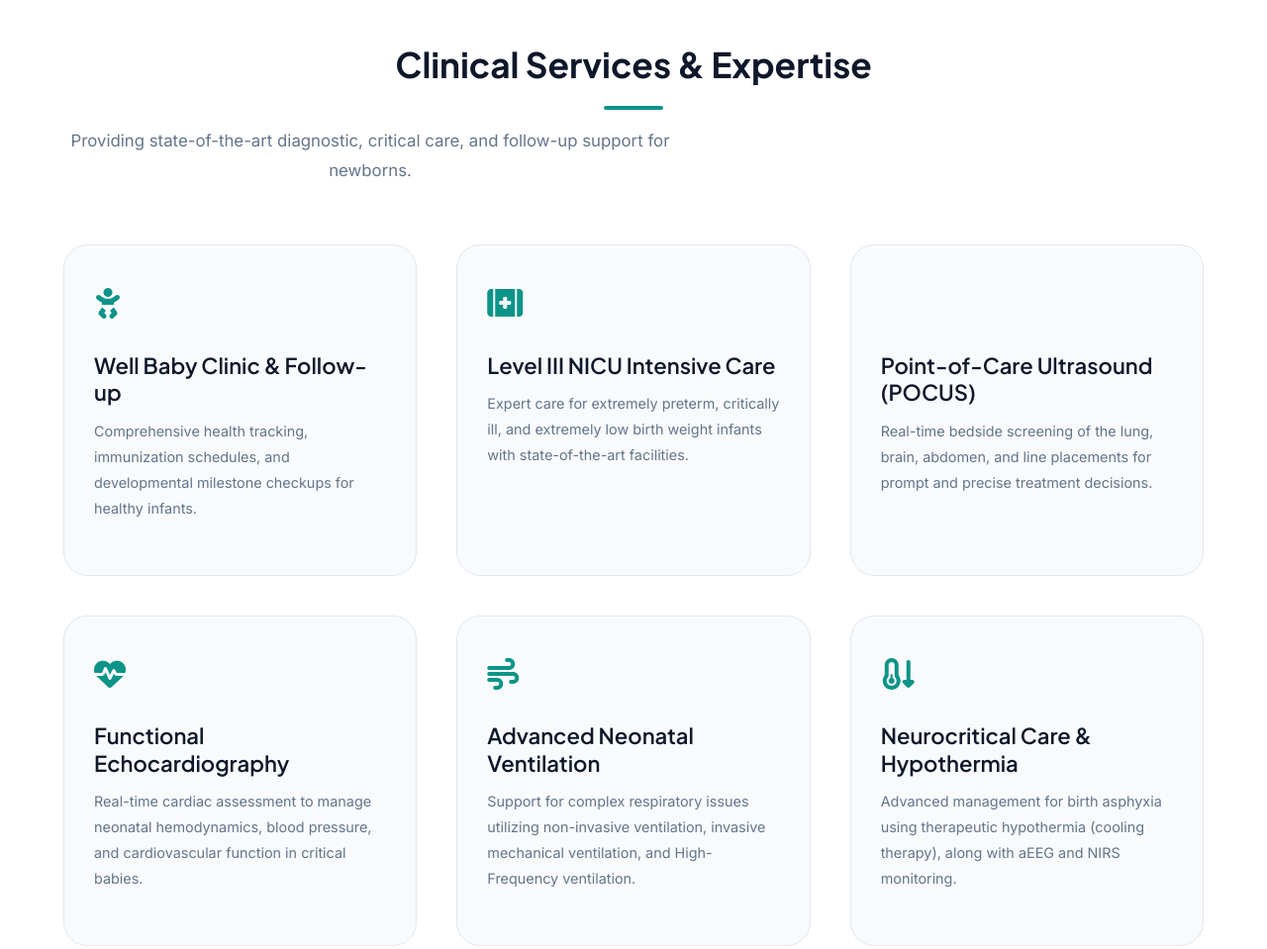
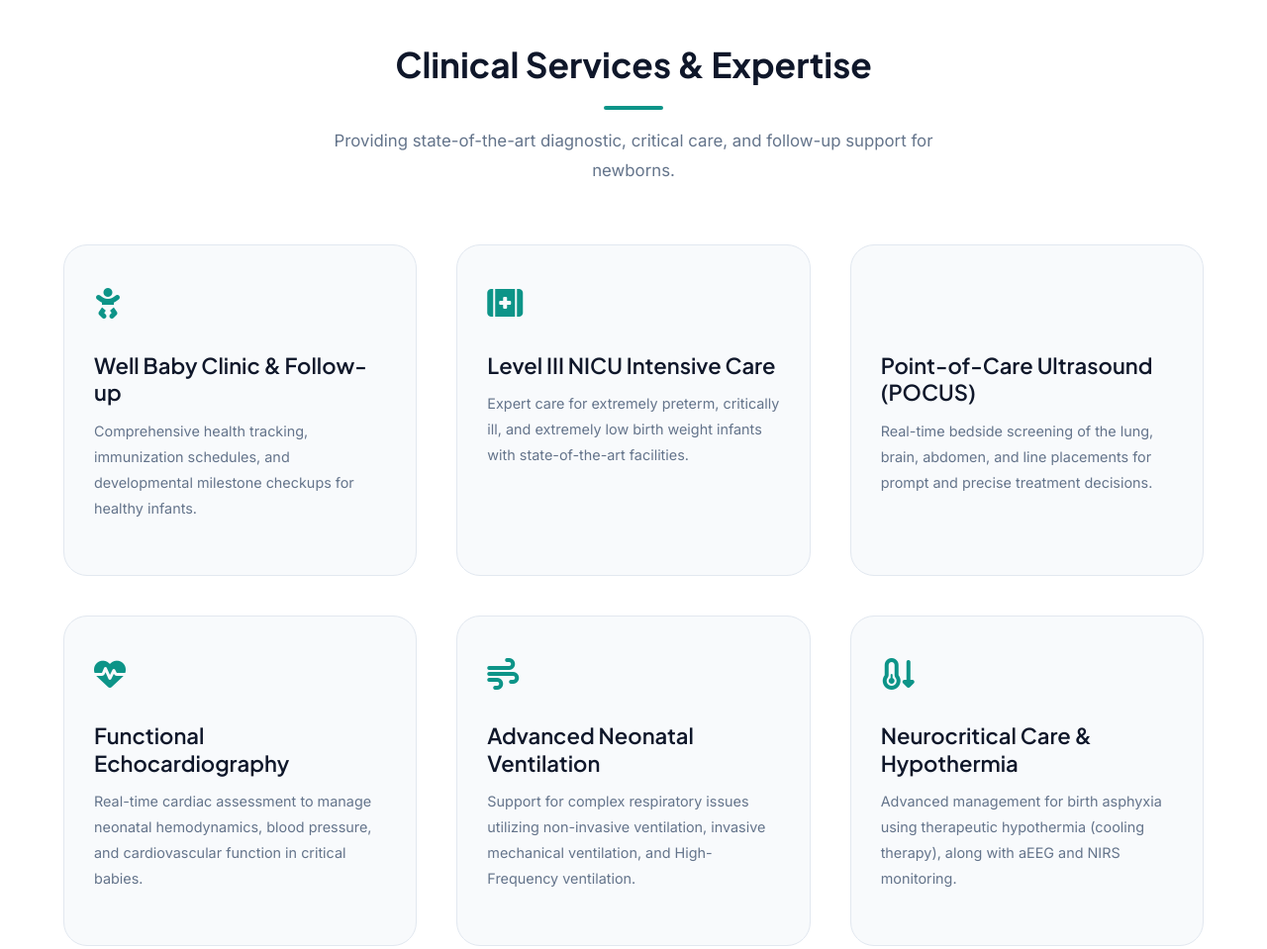
Before and after one commit to Muskannn03/Dr.-Arpit-Sohane, a plain HTML site: page index.html in a window 1280 px wide. Shown: the part 2780-3739 px from the top of the page at 99% size. Drawn offline with Linux system fonts and the light colour scheme.

Commit message:
Design update: Center align the section subtitles by setting auto horizontal margins on constrained paragraphs

```diff
--- a/styles.css
+++ b/styles.css
@@ -927,7 +927,8 @@ img {
 }
 
 .section-subtitle {
-    margin-top: 16px;
+    margin: 16px auto 0 auto;
+    text-align: center;
     color: var(--text-muted);
     font-size: 1.05rem;
 }
```
